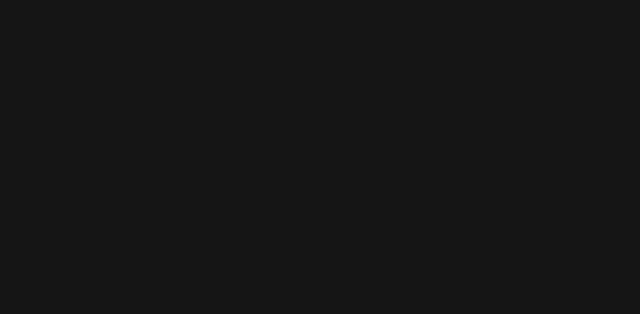
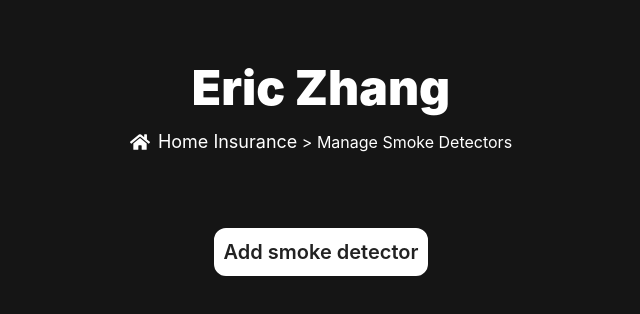
Before and after one commit to ez314/Live-Safe-and-Save, a Next.js app: page /manage in a window 1280 px wide. Shown: the top 314 px of the page, without its empty margins (319-959 px from the left). Built offline with nearby package versions, Linux system fonts and the light colour scheme.

Commit message:
custom-btn tailwind component

```diff
--- a/pages/index.tsx
+++ b/pages/index.tsx
@@ -14,7 +14,7 @@
       <div className='mt-16 flex flex-col items-center'>
         <div className='text-xl'>Estimated Discount</div>
         <div className='my-2 text-4xl font-extrabold'><span className='text-custom-green'>$</span>140.87</div>
-        <div className='my-2 p-2 text-xl font-semibold rounded-xl bg-custom-white-0 border-custom-white-0 text-custom-gray-1 cursor-pointer border-2 hover:bg-custom-gray-1 hover:text-custom-white-0 transition-colors'>Recalculate</div>
+        <div className='custom-btn'>Recalculate</div>
       </div>
     </div>
   )
--- a/pages/manage.tsx
+++ b/pages/manage.tsx
@@ -1,8 +1,21 @@
 import { NextPage } from "next"
+import HomeSVG from "../components/svg/HomeSVG";
 
 const Manage: NextPage = () => {
   return (
-    <></>
+    <div className='mt-16 flex flex-col items-center text-custom-white-0'>
+      <div className='text-5xl font-black'>Eric Zhang</div>
+      <div className='flex mt-4 flex-row items-center'>
+        <div className='flex flex-row items-center'>
+          <HomeSVG width={20} height={20} />
+          <div className='ml-2 text-lg cursor-pointer hover:underline'>Home Insurance</div>
+          <span>&nbsp;&gt; Manage Smoke Detectors</span>
+        </div>
+      </div>
+      <div className='mt-16 flex flex-col items-center'>
+        <div className='custom-btn'>Add smoke detector</div>
+      </div>
+    </div>
   )
 }
 export default Manage
--- a/styles/globals.css
+++ b/styles/globals.css
@@ -5,6 +5,13 @@
   font-family: 'Rosario';
   src: url('https://fonts.googleapis.com/css2?family=Rosario&display=swap');
 }
+
+@layer components {
+  .custom-btn {
+    @apply my-2 p-2 text-xl font-semibold rounded-xl bg-custom-white-0 border-custom-white-0 text-custom-gray-1 cursor-pointer border-2 hover:bg-custom-gray-1 hover:text-custom-white-0 transition-colors
+  }
+}
+
 html,
 body {
   background-color: #151515;
```
